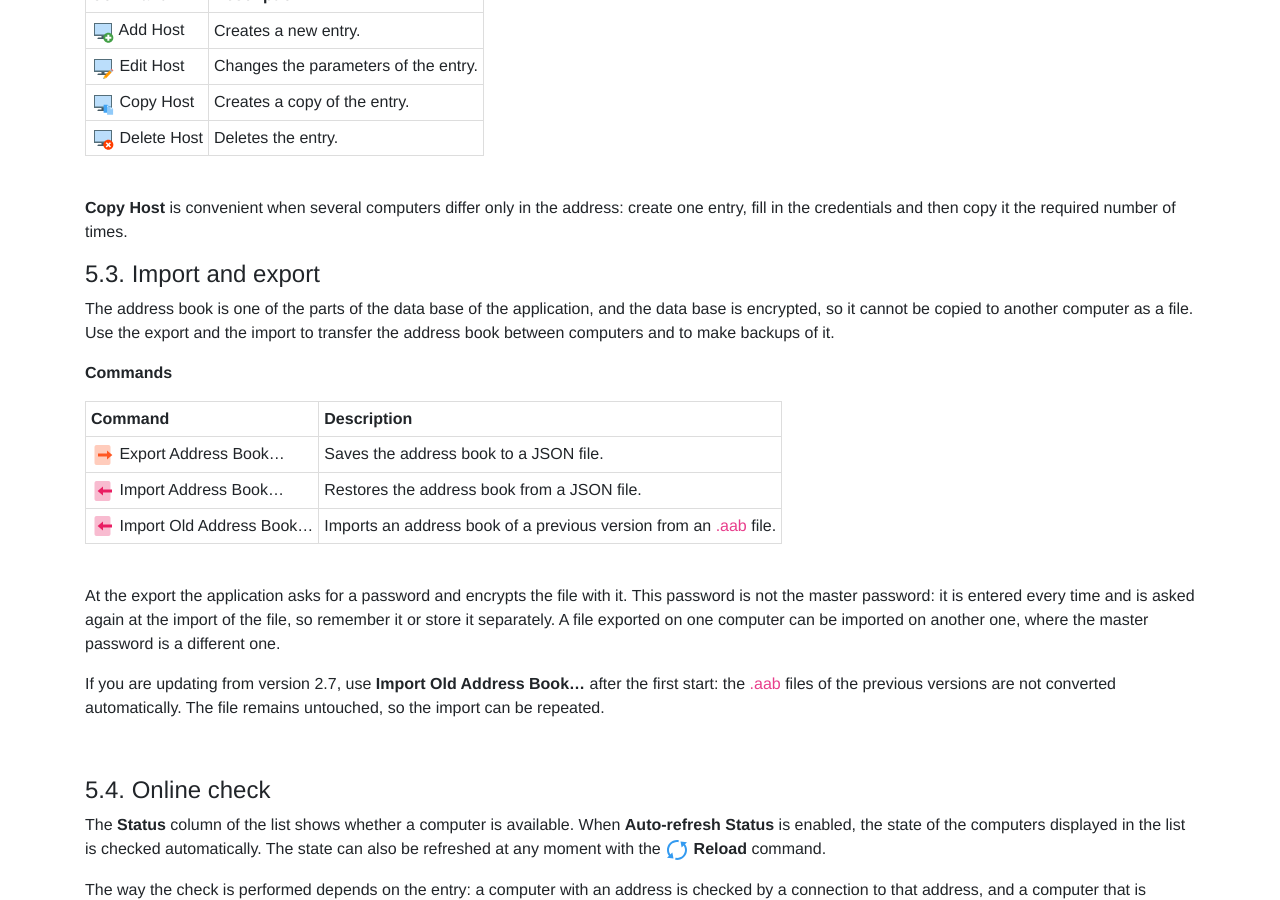
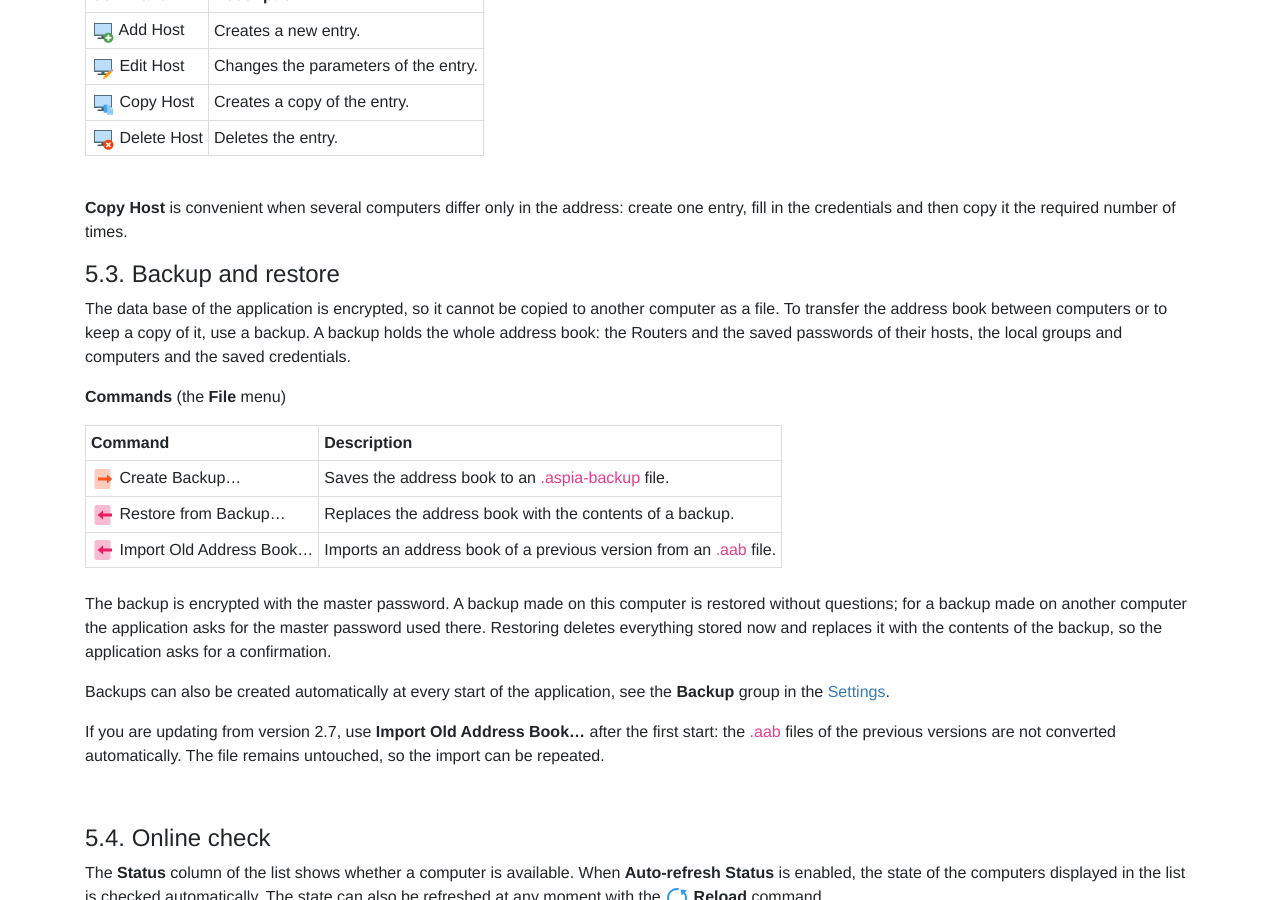
Before and after one commit to dchapyshev/dchapyshev.github.io, a Jekyll site: the page built from docs/client.md, in a window 1280 px wide and 900 px high, scrolled down 6779 px. Built offline with Jekyll 4.4.1, drawn with Linux system fonts in a browser that asks for light colours; some of the changed text lies outside the part shown.

Commit message:
Update docs.

```diff
--- a/docs/client.md
+++ b/docs/client.md
@@ -11,7 +11,7 @@ title: Aspia Client
 5. [Local address book](#address-book)
     1. [Computer groups](#computer-groups)
     2. [Computers](#computers)
-    3. [Import and export](#import-and-export)
+    3. [Backup and restore](#backup-and-restore)
     4. [Online check](#online-check)
 6. [Connection to a Router](#router-connect)
 7. [Sections of a Router](#router-manage)
@@ -244,25 +244,28 @@ established through it.
 **Copy Host** is convenient when several computers differ only in the address: create one entry, fill
 in the credentials and then copy it the required number of times.
 
-### 5.3. Import and export <a name="import-and-export"></a>
-The address book is one of the parts of the data base of the application, and the data base is
-encrypted, so it cannot be copied to another computer as a file. Use the export and the import to
-transfer the address book between computers and to make backups of it.
+### 5.3. Backup and restore <a name="backup-and-restore"></a>
+The data base of the application is encrypted, so it cannot be copied to another computer as a
+file. To transfer the address book between computers or to keep a copy of it, use a backup. A
+backup holds the whole address book: the Routers and the saved passwords of their hosts, the local
+groups and computers and the saved credentials.
 
-**Commands**
+**Commands** (the **File** menu)
 
 | Command                                                                                              | Description                                                        |
 |------------------------------------------------------------------------------------------------------|--------------------------------------------------------------------|
-| <img src="/images/icons/export.svg" width="24" height="24" alt="export"/> Export Address Book...     | Saves the address book to a JSON file.                             |
-| <img src="/images/icons/import.svg" width="24" height="24" alt="import"/> Import Address Book...     | Restores the address book from a JSON file.                        |
+| <img src="/images/icons/export.svg" width="24" height="24" alt="export"/> Create Backup...           | Saves the address book to an `.aspia-backup` file.                 |
+| <img src="/images/icons/import.svg" width="24" height="24" alt="import"/> Restore from Backup...     | Replaces the address book with the contents of a backup.           |
 | <img src="/images/icons/import.svg" width="24" height="24" alt="import"/> Import Old Address Book... | Imports an address book of a previous version from an `.aab` file. |
 
 <br/>
+The backup is encrypted with the master password. A backup made on this computer is restored
+without questions; for a backup made on another computer the application asks for the master
+password used there. Restoring deletes everything stored now and replaces it with the contents of
+the backup, so the application asks for a confirmation.
 
-At the export the application asks for a password and encrypts the file with it. This password is
-not the master password: it is entered every time and is asked again at the import of the file, so
-remember it or store it separately. A file exported on one computer can be imported on another one,
-where the master password is a different one.
+Backups can also be created automatically at every start of the application, see the **Backup**
+group in the [Settings](#settings).
 
 If you are updating from version 2.7, use **Import Old Address Book...** after the first start: the
 `.aab` files of the previous versions are not converted automatically. The file remains untouched, so
```
Also changed, not shown: documentation.md (+1 -1 lines).
